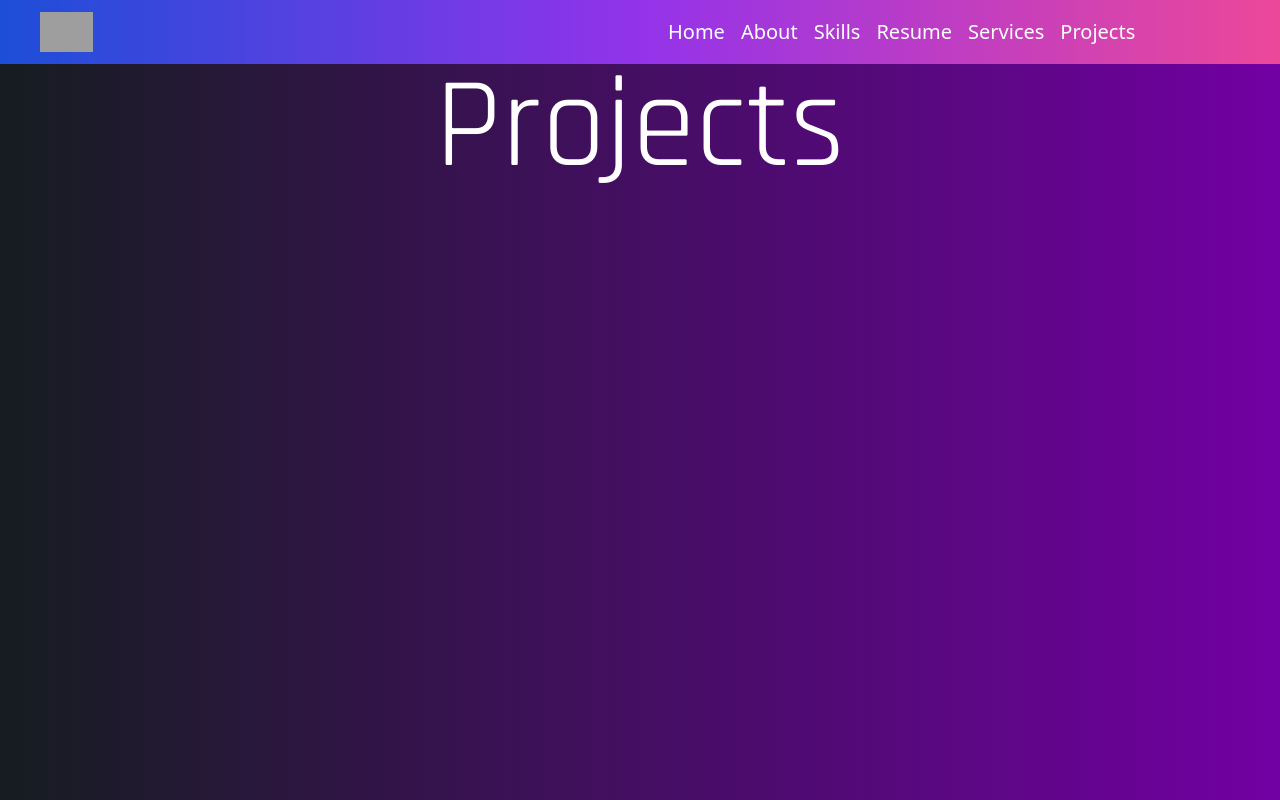
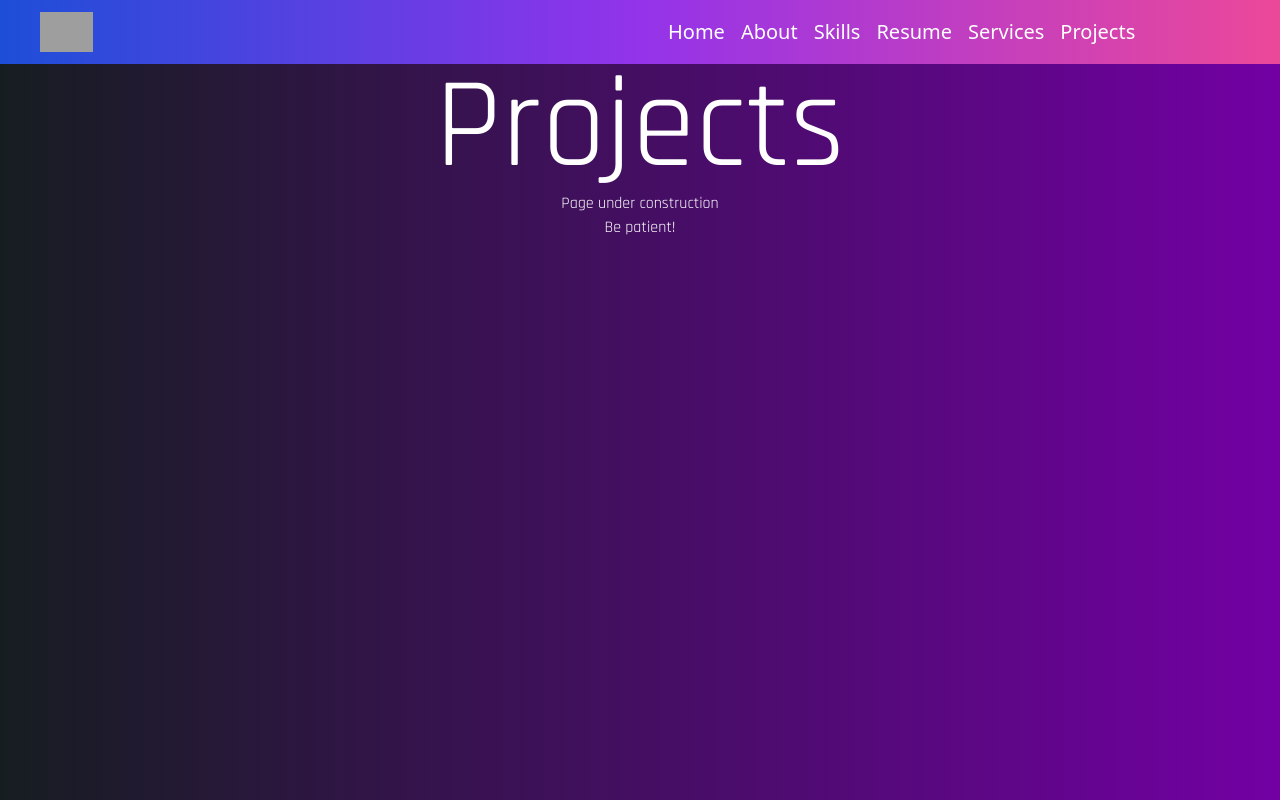
Before and after one commit to ahmisrafil/portfolio, a React (Vite) app: page /projects in a window 1280 px wide. Built offline with nearby package versions, Linux system fonts and the light colour scheme; grey boxes are pictures that could not be loaded.

Commit message:
Projects page updated

```diff
--- a/src/pages/Projects/Projects.jsx
+++ b/src/pages/Projects/Projects.jsx
@@ -4,6 +4,8 @@ const Projects = () => {
 return (
     <div>
         <h1 className="text-9xl text-center text-white">Projects</h1>
+        <h4 className="text-center text-white">Page under construction <br /> Be patient! <br />  </h4>
+
     </div>
 );
 };
```
